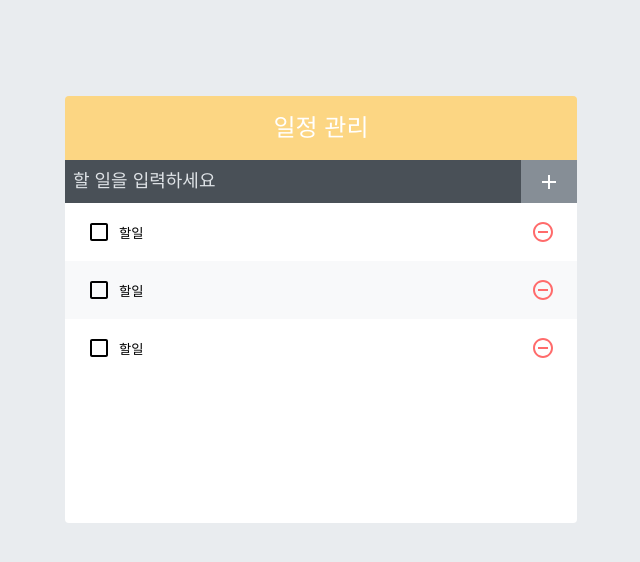
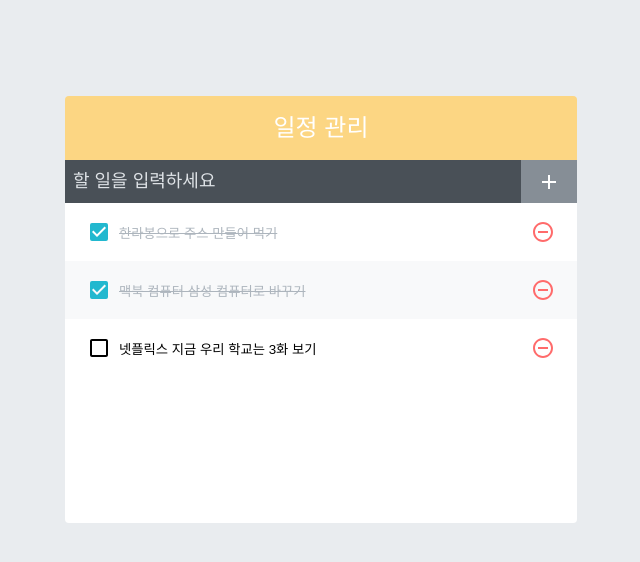
Before and after one commit to wjdgml3834/react-technique-todo-app, a React (Create React App) app: page / in a window 1280 px wide. Shown: the top 562 px of the page, without its empty margins (319-959 px from the left). Built offline with nearby package versions, Linux system fonts and the light colour scheme.

Commit message:
♻️  TodoList 컴포넌트 추상화

```diff
--- a/src/App.js
+++ b/src/App.js
@@ -1,12 +1,31 @@
+import { useState } from "react";
 import TodoTemplate from "./components/TodoTemplate";
 import TodoInsert from "./components/TodoInsert";
 import TodoList from "./components/TodoList";
 
 function App() {
+  const [todos, setTodos] = useState([
+    {
+      id: 1,
+      text: "한라봉으로 주스 만들어 먹기",
+      checked: true,
+    },
+    {
+      id: 2,
+      text: "맥북 컴퓨터 삼성 컴퓨터로 바꾸기",
+      checked: true,
+    },
+    {
+      id: 3,
+      text: "넷플릭스 지금 우리 학교는 3화 보기",
+      checked: false,
+    },
+  ]);
+
   return (
     <TodoTemplate>
       <TodoInsert />
-      <TodoList />
+      <TodoList todos={todos} />
     </TodoTemplate>
   );
 }
--- a/src/components/ToddoListItem.js
+++ b/src/components/ToddoListItem.js
@@ -1,12 +1,18 @@
 import styled from "@emotion/styled";
-import { MdCheckBoxOutlineBlank, MdRemoveCircleOutline } from "react-icons/md";
+import {
+  MdCheckBoxOutlineBlank,
+  MdCheckBox,
+  MdRemoveCircleOutline,
+} from "react-icons/md";
+import cn from "classnames";
 
-const TodoListItem = () => {
+const TodoListItem = ({ todo }) => {
+  const { text, checked } = todo;
   return (
     <ItemCont>
-      <CheckBoxCont className="">
-        <MdCheckBoxOutlineBlank />
-        <p>할일</p>
+      <CheckBoxCont className={cn("checkbox", { checked })}>
+        {checked ? <MdCheckBox /> : <MdCheckBoxOutlineBlank />}
+        <p>{text}</p>
       </CheckBoxCont>
       <RemoveCont>
         <MdRemoveCircleOutline />
@@ -19,7 +25,7 @@ const ItemCont = styled.div`
   padding: 1rem;
   display: flex;
   align-items: center;
-  &:nth-child(even) {
+  &:nth-of-type(even) {
     background: #f8f9fa;
   }
 `;
--- a/src/components/TodoList.js
+++ b/src/components/TodoList.js
@@ -1,12 +1,12 @@
 import TodoListItem from "./ToddoListItem";
 import styled from "@emotion/styled";
 
-const TodoList = () => {
+const TodoList = ({ todos }) => {
   return (
     <Cont>
-      <TodoListItem />
-      <TodoListItem />
-      <TodoListItem />
+      {todos.map((todo) => (
+        <TodoListItem key={todo.id} todo={todo} />
+      ))}
     </Cont>
   );
 };
```
